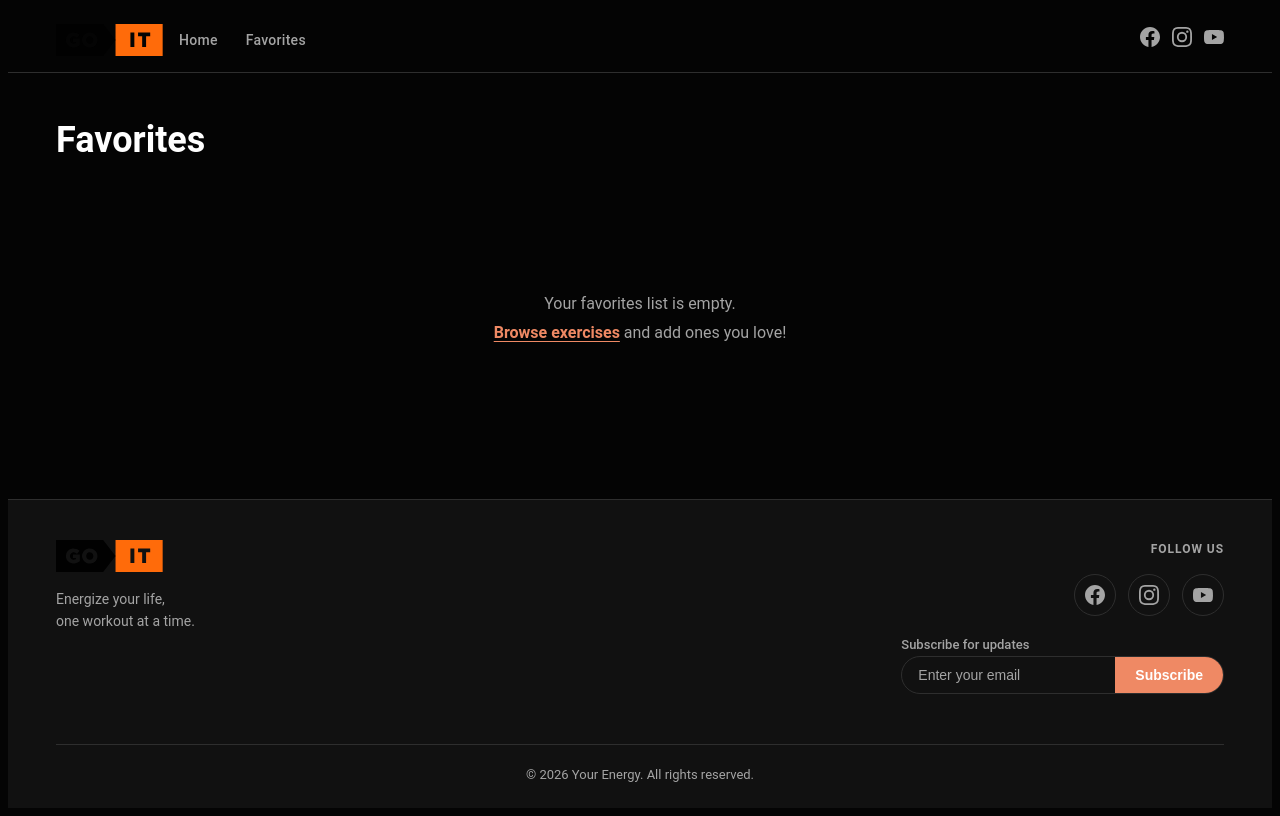
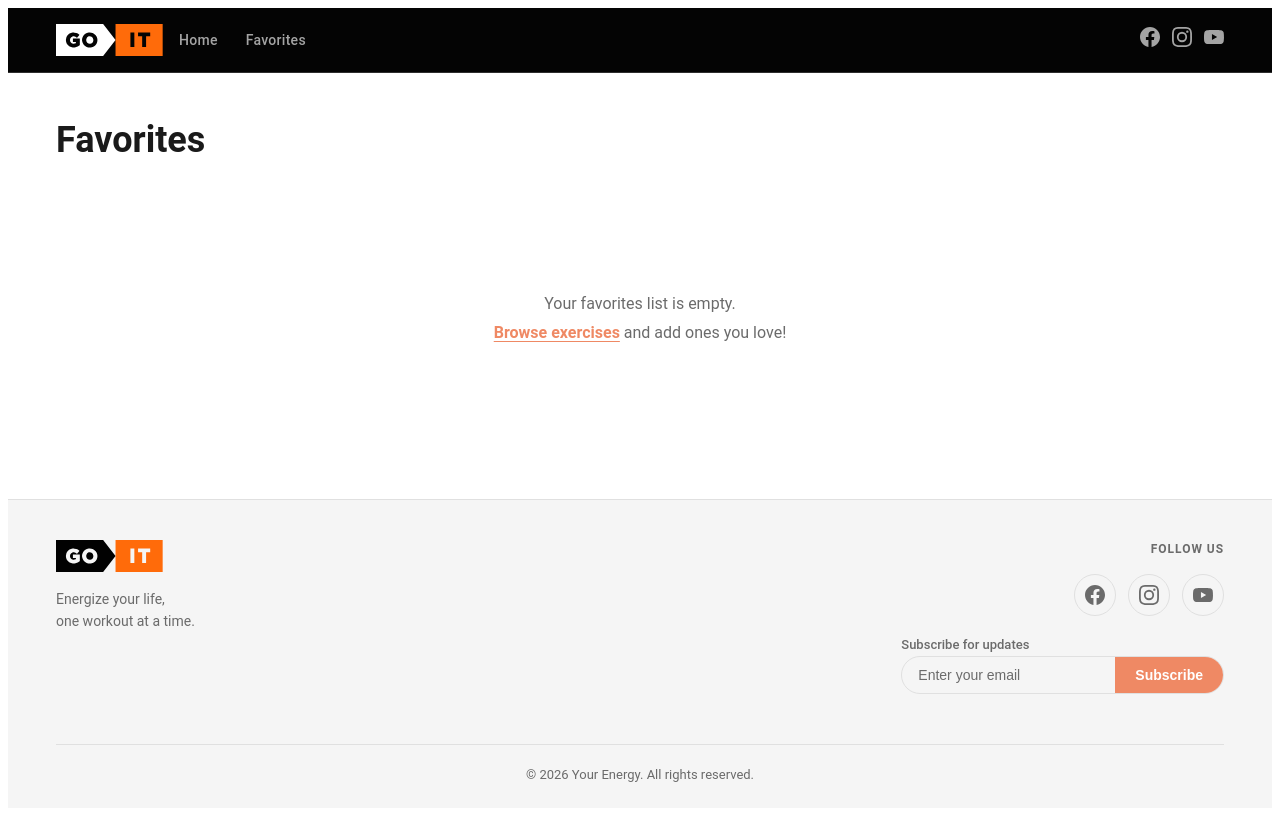
Before and after one commit to SergeKhoroshko/EMC2, a website built with Vite: page src/page-2.html in a window 1280 px wide. Built offline with nearby package versions, Linux system fonts and the light colour scheme.

Commit message:
fix: light theme, HTML validation errors, logo visibility on dark header

```diff
--- a/src/css/base.css
+++ b/src/css/base.css
@@ -1,15 +1,15 @@
 /* ===== CSS custom properties (design tokens) ===== */
 :root {
   /* Colors */
-  --color-bg: #040404;
-  --color-surface: #111111;
-  --color-surface-2: #1c1c1e;
+  --color-bg: #ffffff;
+  --color-surface: #f5f5f5;
+  --color-surface-2: #ebebeb;
   --color-accent: #ef8964;
   --color-accent-hover: #e07045;
-  --color-text: #ffffff;
-  --color-text-muted: #a4a4a4;
-  --color-border: #2e2e2e;
-  --color-overlay: rgba(4, 4, 4, 0.75);
+  --color-text: #1a1a1a;
+  --color-text-muted: #6b6b6b;
+  --color-border: #e0e0e0;
+  --color-overlay: rgba(0, 0, 0, 0.5);
 
   /* Typography */
   font-family: 'Roboto', system-ui, -apple-system, BlinkMacSystemFont, 'Segoe UI',
--- a/src/css/header.css
+++ b/src/css/header.css
@@ -3,6 +3,14 @@
   position: sticky;
   top: 0;
   z-index: 100;
+  /* Keep header dark regardless of page theme */
+  --color-bg: #040404;
+  --color-surface: #111111;
+  --color-text: #ffffff;
+  --color-text-muted: #a4a4a4;
+  --color-border: #2e2e2e;
+  /* Logo: make the dark pentagon path (#010101) white on the dark header */
+  --color2: #ffffff;
   background-color: var(--color-bg);
   border-bottom: 1px solid var(--color-border);
   padding: 16px 0;
--- a/src/page-2.html
+++ b/src/page-2.html
@@ -42,12 +42,12 @@
         </button>
 
         <div class="ex-modal-media">
-          <img class="ex-modal-gif" id="exModalGif" src="" alt="" loading="lazy" />
+          <img class="ex-modal-gif" id="exModalGif" alt="" loading="lazy" />
         </div>
 
         <div class="ex-modal-body">
           <div class="ex-modal-header">
-            <h2 class="ex-modal-title" id="exModalTitle"></h2>
+            <h2 class="ex-modal-title" id="exModalTitle" aria-label="Exercise name"></h2>
             <div class="ex-modal-rating-row">
               <span class="ex-modal-rating-val" id="exModalRating"></span>
               <svg class="ex-modal-star" width="16" height="16" aria-hidden="true"><use href="./img/sprite.svg#icon-star"></use></svg>
```
Also changed, not shown: src/index.html (+12 -9 lines).
